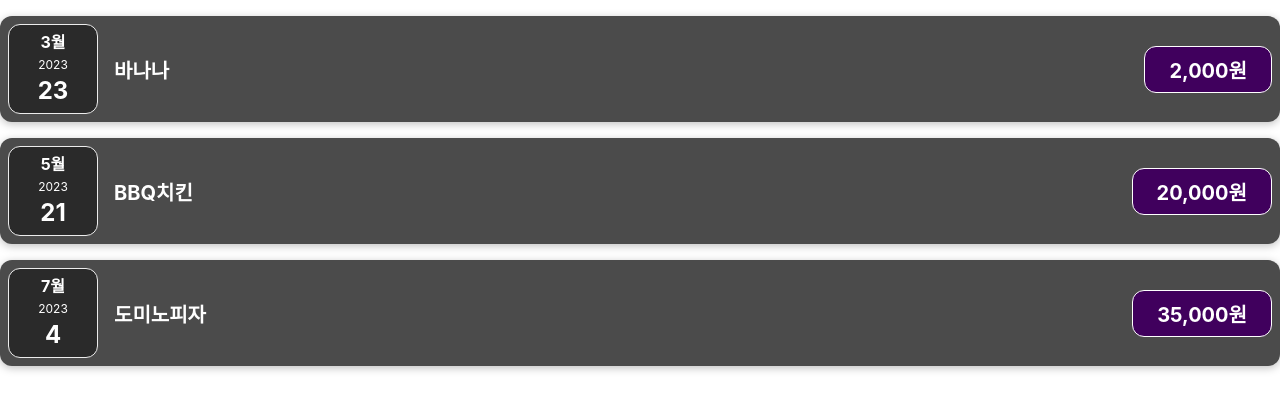
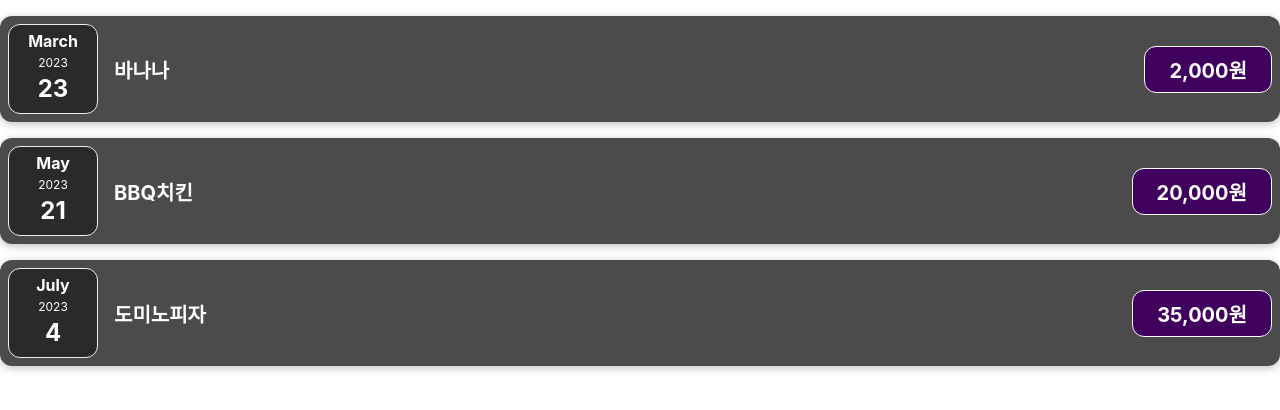
Before and after one commit to najaeseong1/react-study20231030, a React (Create React App) app: page / in a window 1280 px wide. Shown: the top 410 px of the page. Built offline with nearby package versions, Linux system fonts and the light colour scheme.

Commit message:
2023-10-31 컴포넌트 분할하기 2

```diff
--- a/src/App.js
+++ b/src/App.js
@@ -1,6 +1,6 @@
 import React from 'react';
 import './App.css';
-import ExpenseItem from './components/ExpenseItem';
+import Expenses from './components/Expenses';
 
 const App = () => {
   //지출 항목 객체 배열
@@ -9,37 +9,23 @@
     {
       title: '바나나',
       price: 2000,
-      date: new Date(2023, 3-1, 23),
+      date: new Date(2023, 3 - 1, 23),
     },
     {
       title: 'BBQ치킨',
       price: 20000,
-      date: new Date(2023, 5-1, 21),
+      date: new Date(2023, 5 - 1, 21),
     },
     {
       title: '도미노피자',
       price: 35000,
-      date: new Date(2023, 7-1, 4),
+      date: new Date(2023, 7 - 1, 4),
     },
   ];
 
   return (
     <>
-      <ExpenseItem
-        title={expenses[0].title}
-        price={expenses[0].price}
-        date={expenses[0].date}
-      />
-      <ExpenseItem
-        title={expenses[1].title}
-        price={expenses[1].price}
-        date={expenses[1].date}
-      />
-      <ExpenseItem
-        title={expenses[2].title}
-        price={expenses[2].price}
-        date={expenses[2].date}
-      />
+      <Expenses items={expenses} />
     </>
   );
 };
--- a/src/components/ExpenseDate.js
+++ b/src/components/ExpenseDate.js
@@ -3,7 +3,7 @@
 
 const ExpenseDate = ({ date }) => {
   const year = date.getFullYear();
-  const month = date.toLocaleString('ko-KR', { month: 'long' });
+  const month = date.toLocaleString('en-US', { month: 'long' });
   const day = date.getDate();
 
   return (
--- /dev/null
+++ b/src/components/Expenses.js
@@ -0,0 +1,26 @@
+import React from 'react';
+import ExpenseItem from './ExpenseItem';
+
+const Expenses = ({ items: expenses }) => {
+  return (
+    <div className='expenses'>
+      <ExpenseItem
+        title={expenses[0].title}
+        price={expenses[0].price}
+        date={expenses[0].date}
+      />
+      <ExpenseItem
+        title={expenses[1].title}
+        price={expenses[1].price}
+        date={expenses[1].date}
+      />
+      <ExpenseItem
+        title={expenses[2].title}
+        price={expenses[2].price}
+        date={expenses[2].date}
+      />
+    </div>
+  );
+};
+
+export default Expenses;
```
